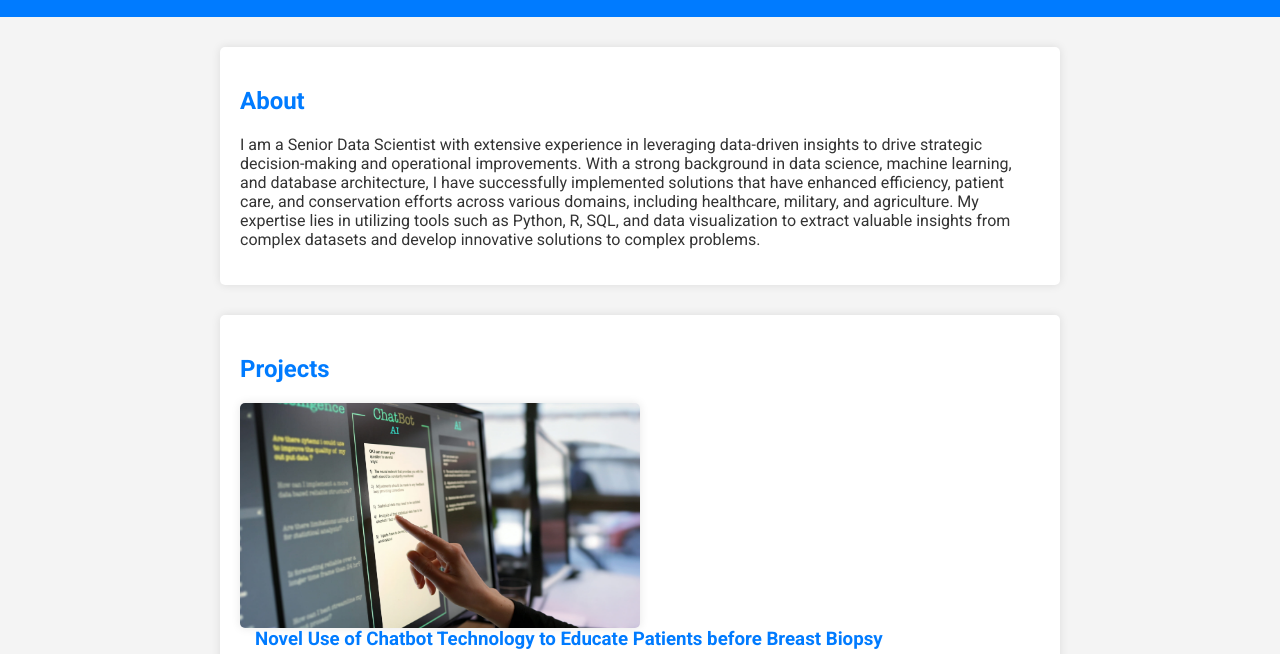
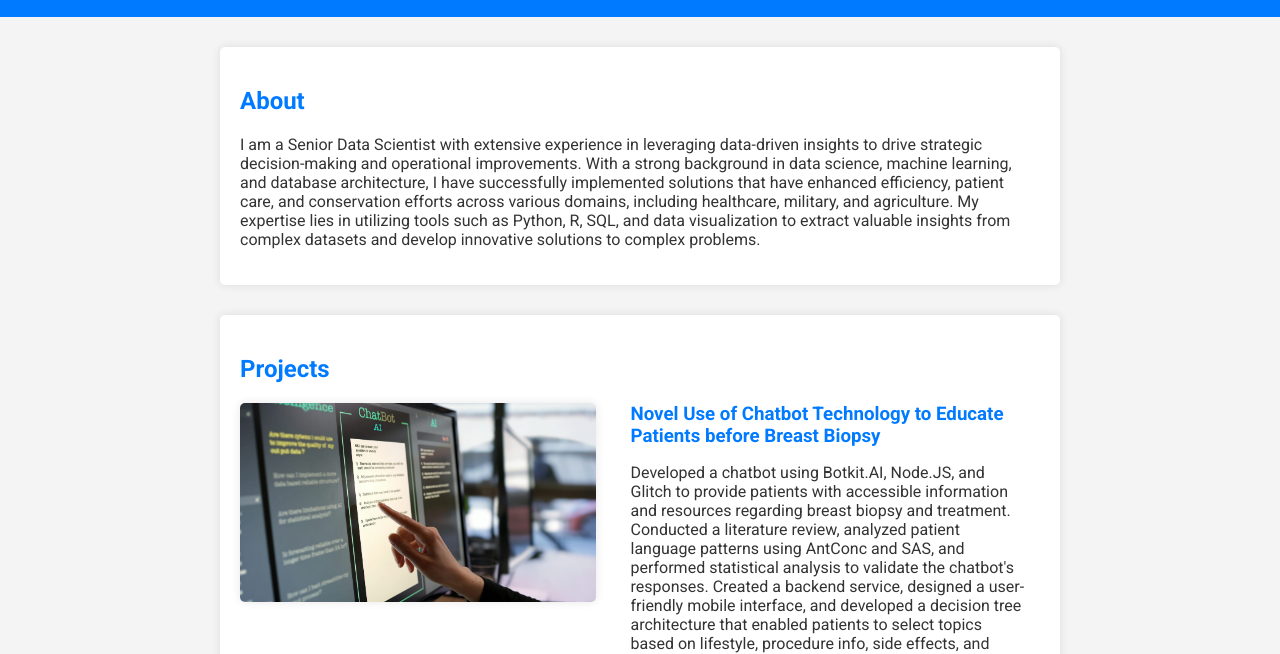
Before and after one commit to aha124/aha124.github.io, a plain HTML site: page index.html in a window 1280 px wide. Shown: the part 123-777 px from the top of the page. Drawn offline with Linux system fonts and the light colour scheme.

Commit message:
update website content

```diff
--- a/style.css
+++ b/style.css
@@ -79,15 +79,16 @@ section a:hover {
 }
 
 .project img {
-    flex: 1 1 auto; /* Allow image to grow and shrink */
-    max-width: 400px; /* Maximum width for the image */
-    margin-right: 20px;
+    max-height: 200px; /* Set a maximum height for all images */
+    width: auto; /* Ensure the width is auto to maintain the aspect ratio */
+    object-fit: contain; /* This will ensure that the image is scaled within the max-height, keeping its aspect ratio */
     border-radius: 5px;
     box-shadow: 0 0 10px rgba(0, 0, 0, 0.1);
+    margin-right: 20px; /* Ensure there is space between image and details */
 }
 
 .project-details {
-    flex: 3 1 auto; /* Allow text container to grow and shrink */
+    flex: 1;
     padding: 0 15px;
 }
 
```
Also changed, not shown: index.html (+1 -1 lines).
